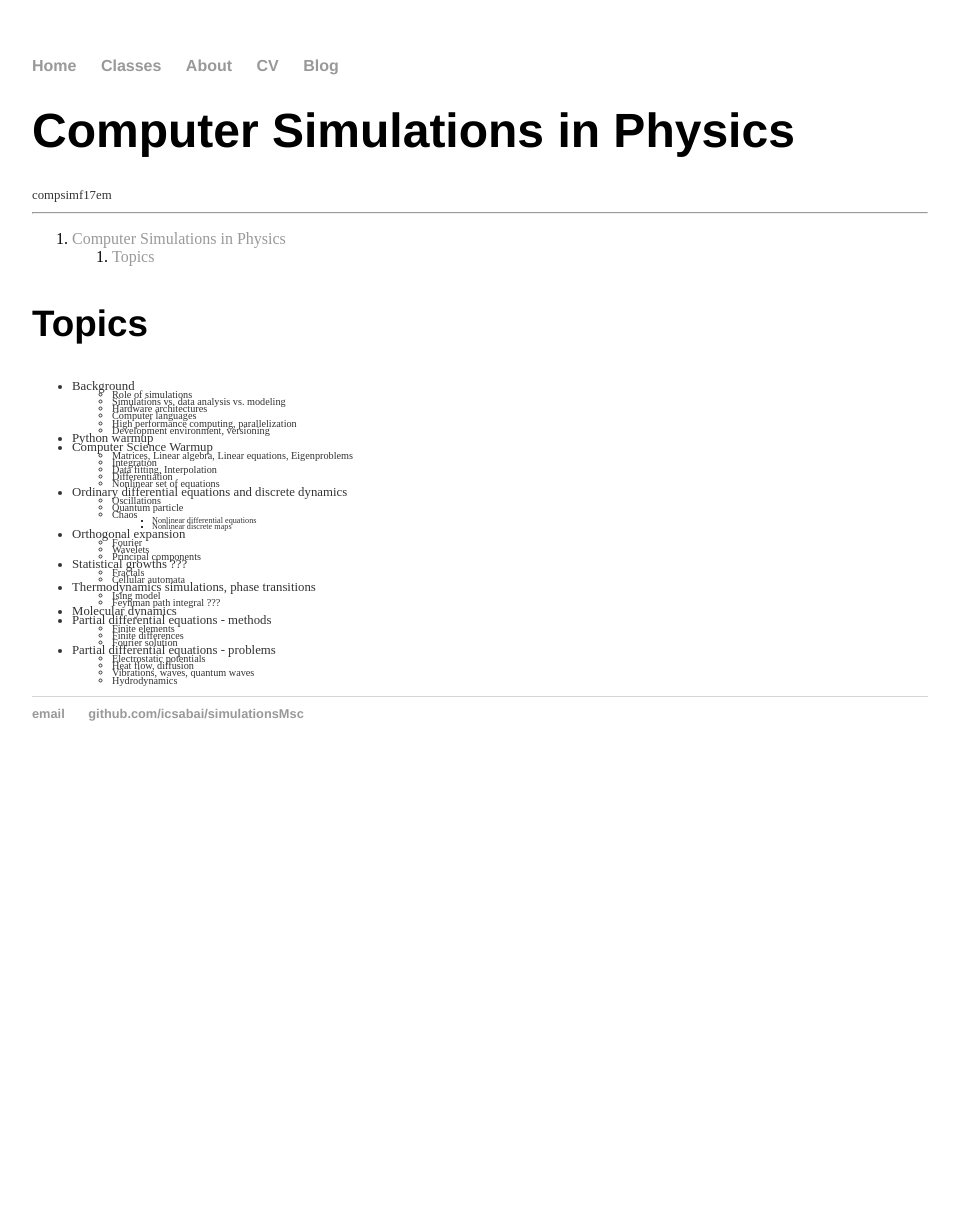
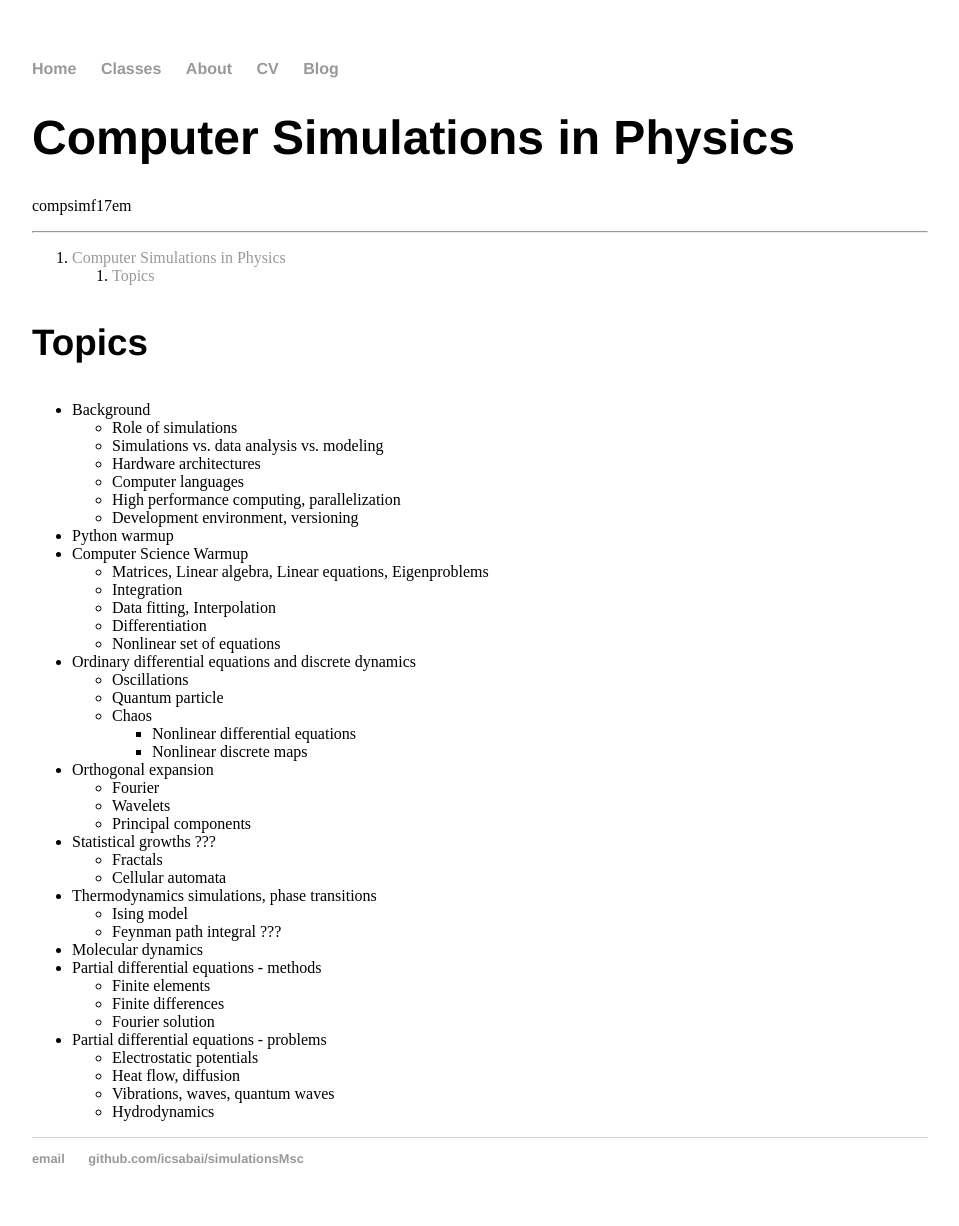
Before and after one commit to icsabai/simulationsMsc, a Jekyll site: the page built from docs/readme.md, in a window 1280 px wide. Shown: the whole page, without its empty margins (160-1119 px from the left). Built offline with Jekyll 4.4.1, drawn with Linux system fonts in a browser that asks for light colours; our own code applies the rules of GitHub Pages for plain Markdown files; before the commit the page ends 900 px from its top, so only the background shows below that.

Commit message:
font size

```diff
--- a/docs/css/main.css
+++ b/docs/css/main.css
@@ -3,10 +3,12 @@
 a { text-decoration: none; color: #999; }
 a:hover { text-decoration: underline; }
 
+font-size: 1.5em;
+
 /*
 p, ul { font-size: 1.5em; line-height: 1.4em; color: #333; }
 */
-p, ul { font-size: 0.8em; line-height: 0.7em; color: #333; }
+p, ul { font-size: 0.8em; line-height: 1em; color: #333; }
 
 h1, h2, h3, h4 { font-family: 'Helvetica', 'Arial', 'Sans-Serif'; }
 h1 { font-size: 3em;  }
```
